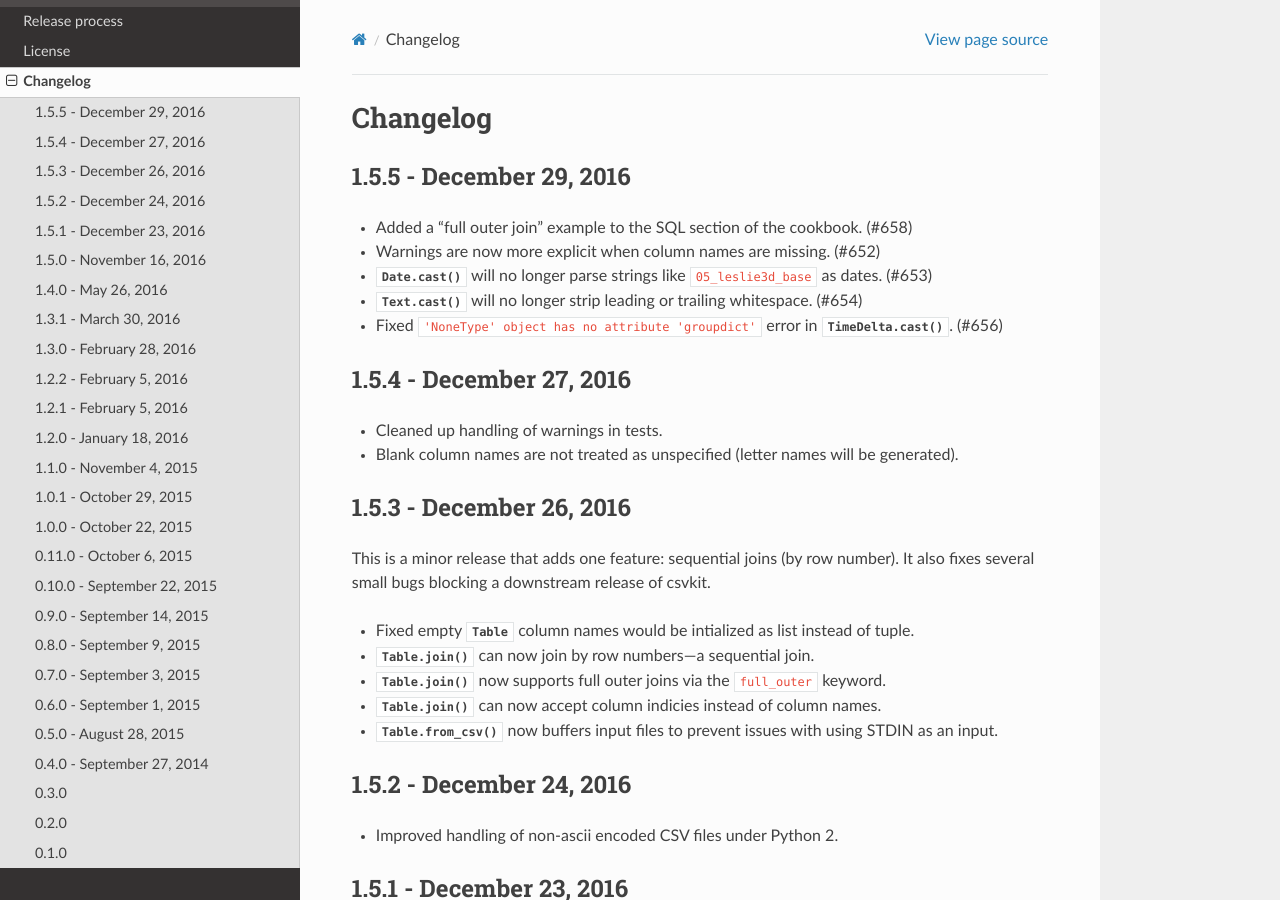
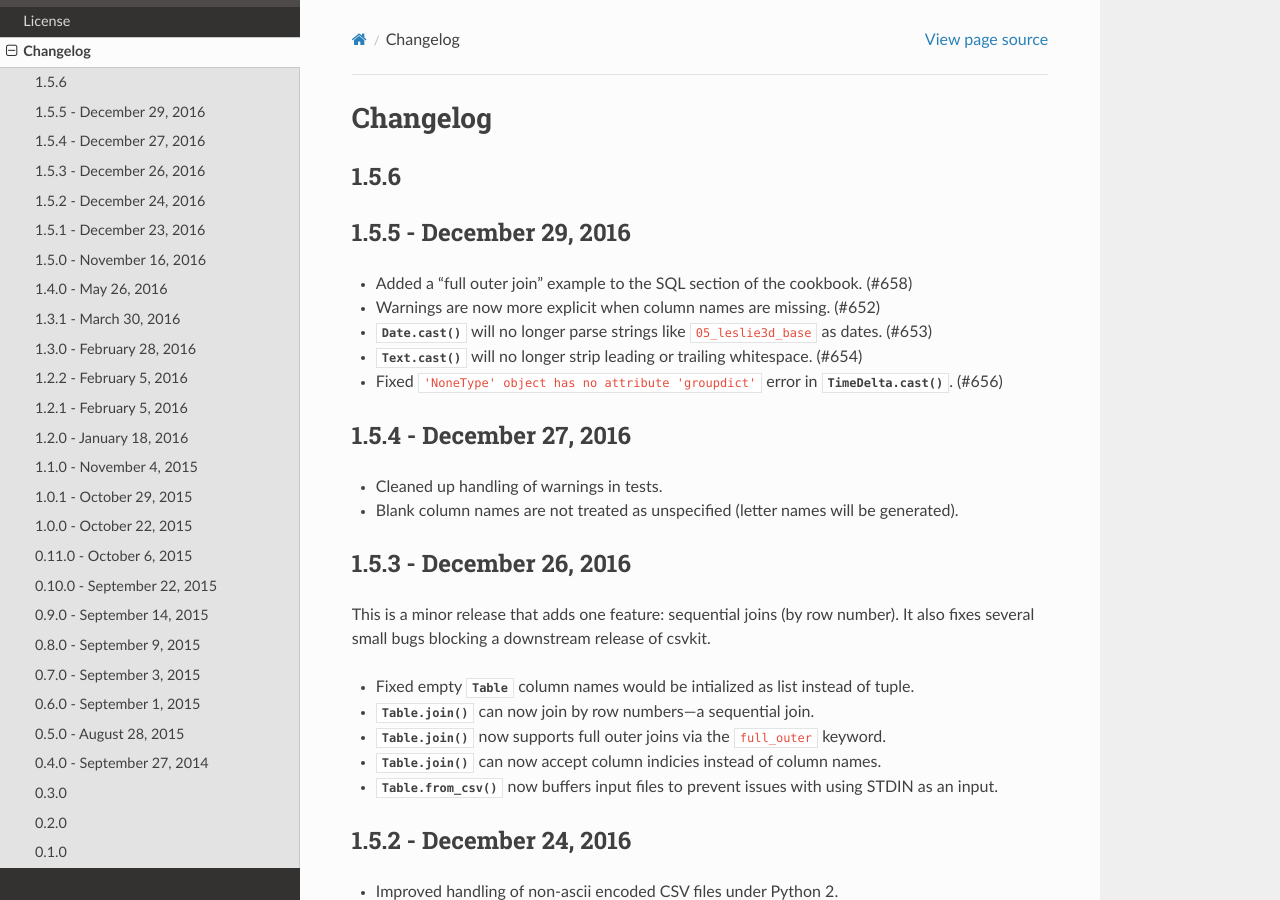
Before and after one commit to wireservice/agate, a Sphinx documentation site: the page built from docs/changelog.rst, in a window 1280 px wide and 900 px high. Built offline with Sphinx 7.4.7 and the Read the Docs theme 2.0.0, drawn with Linux system fonts in a browser that asks for light colours; pages that are not in the unit, such as notebooks, are missing from menus.

Commit message:
Rev to 1.5.6 for dev.

```diff
--- a/CHANGELOG.rst
+++ b/CHANGELOG.rst
@@ -1,3 +1,8 @@
+1.5.6
+-----
+
+
+
 1.5.5 - December 29, 2016
 -------------------------
 
--- a/docs/conf.py
+++ b/docs/conf.py
@@ -28,8 +28,8 @@
 # Metadata
 project = u'agate'
 copyright = u'2016, Christopher Groskopf'
-version = '1.5.5'
-release = '1.5.5'
+version = '1.5.6'
+release = '1.5.6'
 
 exclude_patterns = ['_build']
 pygments_style = 'sphinx'
--- a/docs/tutorial.rst
+++ b/docs/tutorial.rst
@@ -4,4 +4,4 @@
 
 The agate tutorial is now available in new-and-improved Jupyter Notebook format.
 
-Find it `on Github <https://github.com/wireservice/agate/blob/1.5.5/tutorial.ipynb>`_!
+Find it `on Github <https://github.com/wireservice/agate/blob/1.5.6/tutorial.ipynb>`_!
--- a/setup.py
+++ b/setup.py
@@ -14,7 +14,7 @@
 
 setup(
     name='agate',
-    version='1.5.5',
+    version='1.5.6',
     description='A data analysis library that is optimized for humans instead of machines.',
     long_description=open('README.rst').read(),
     author='Christopher Groskopf',
```
Also changed, not shown: tutorial.ipynb.
